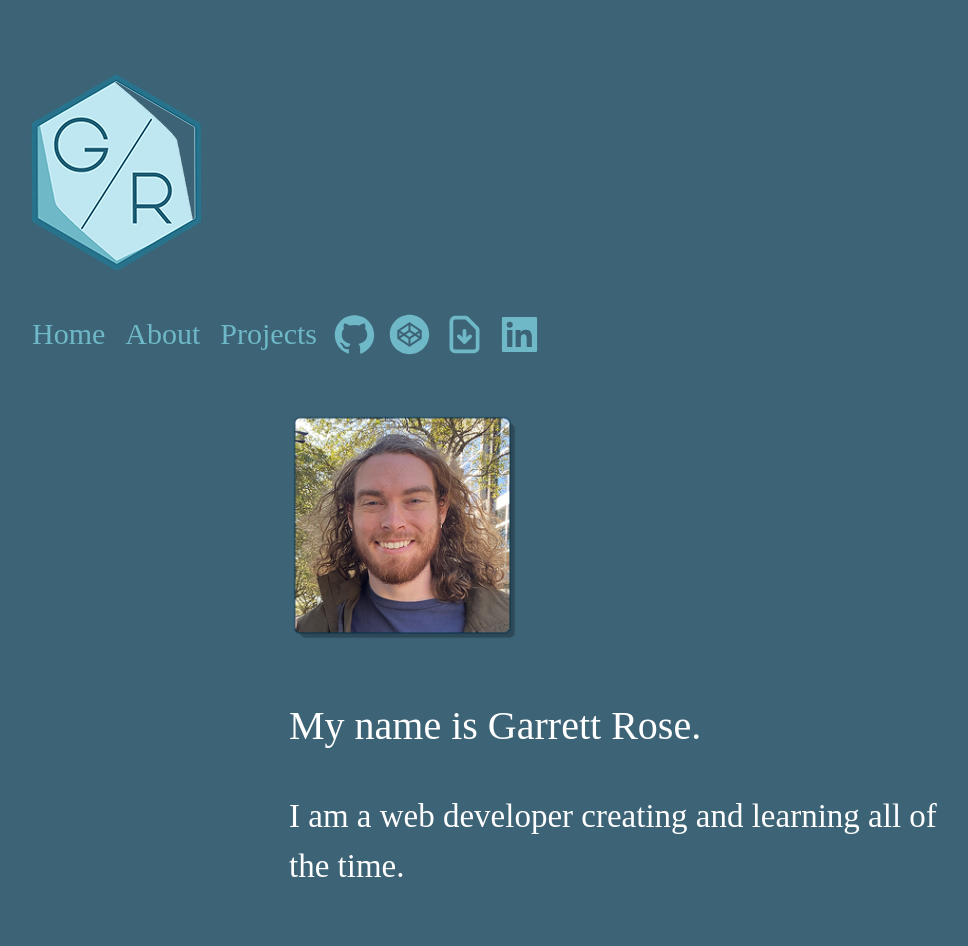
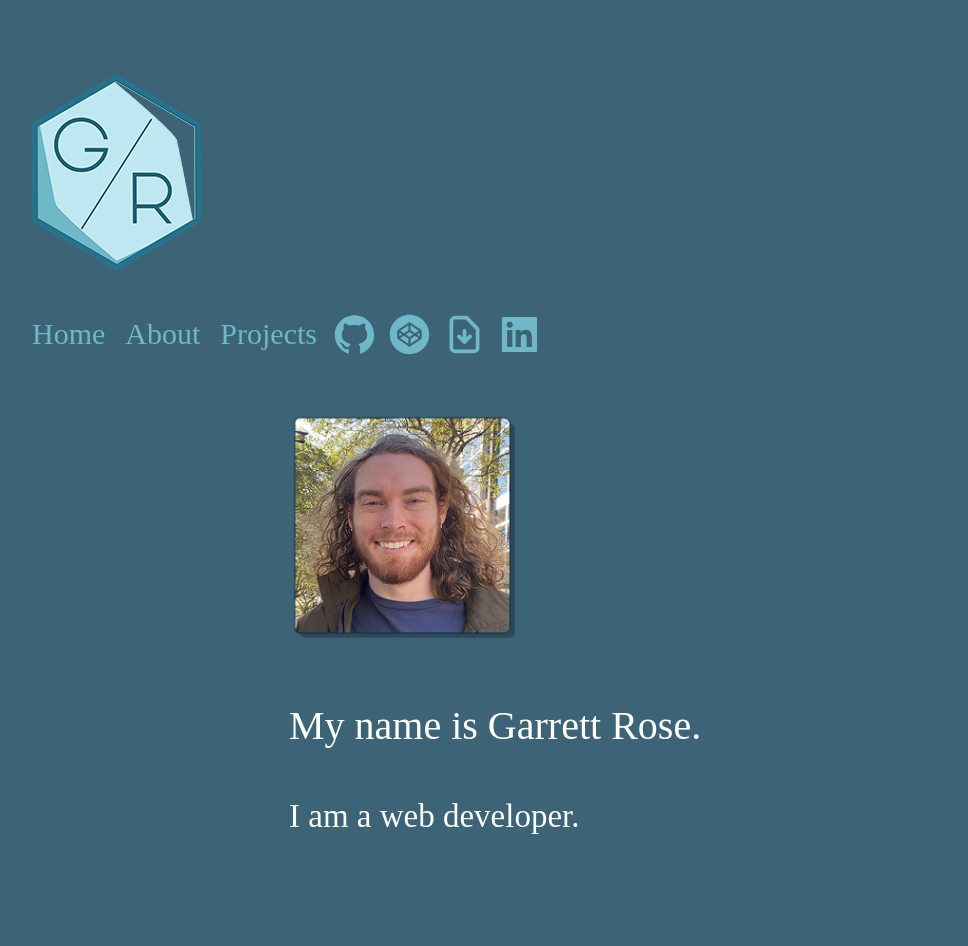
Before and after one commit to GLRose/Portfolio-React, a React (Create React App) app: page / in a window 1280 px wide. Shown: the top 946 px of the page, without its empty margins (16-984 px from the left). Built offline with nearby package versions, Linux system fonts and the light colour scheme; a web font is replaced by a local one.

Commit message:
Updated my resume

```diff
--- a/src/components/Info.js
+++ b/src/components/Info.js
@@ -9,7 +9,7 @@ const About = () => {
       <a href={Pdf} download="resume.pdf" title="resume"><img className="Face" id="Face" alt="Face" src={Face} /></a>
       <p className="hi">My name is Garrett Rose.</p>
       <p className="look">
-        I am a web developer creating and learning all of the time.
+        I am a web developer.
       </p>
     </div>
   );
```
